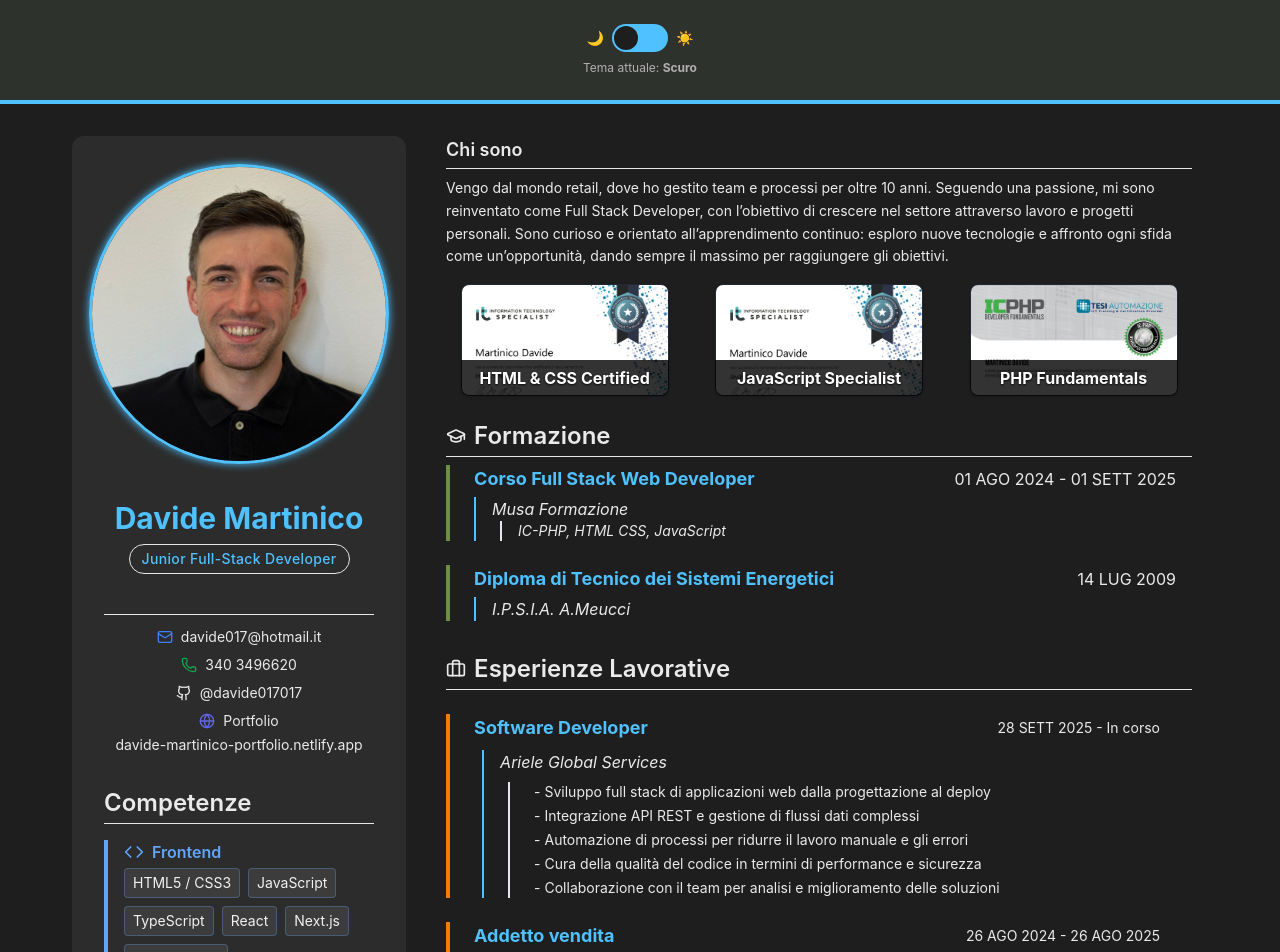
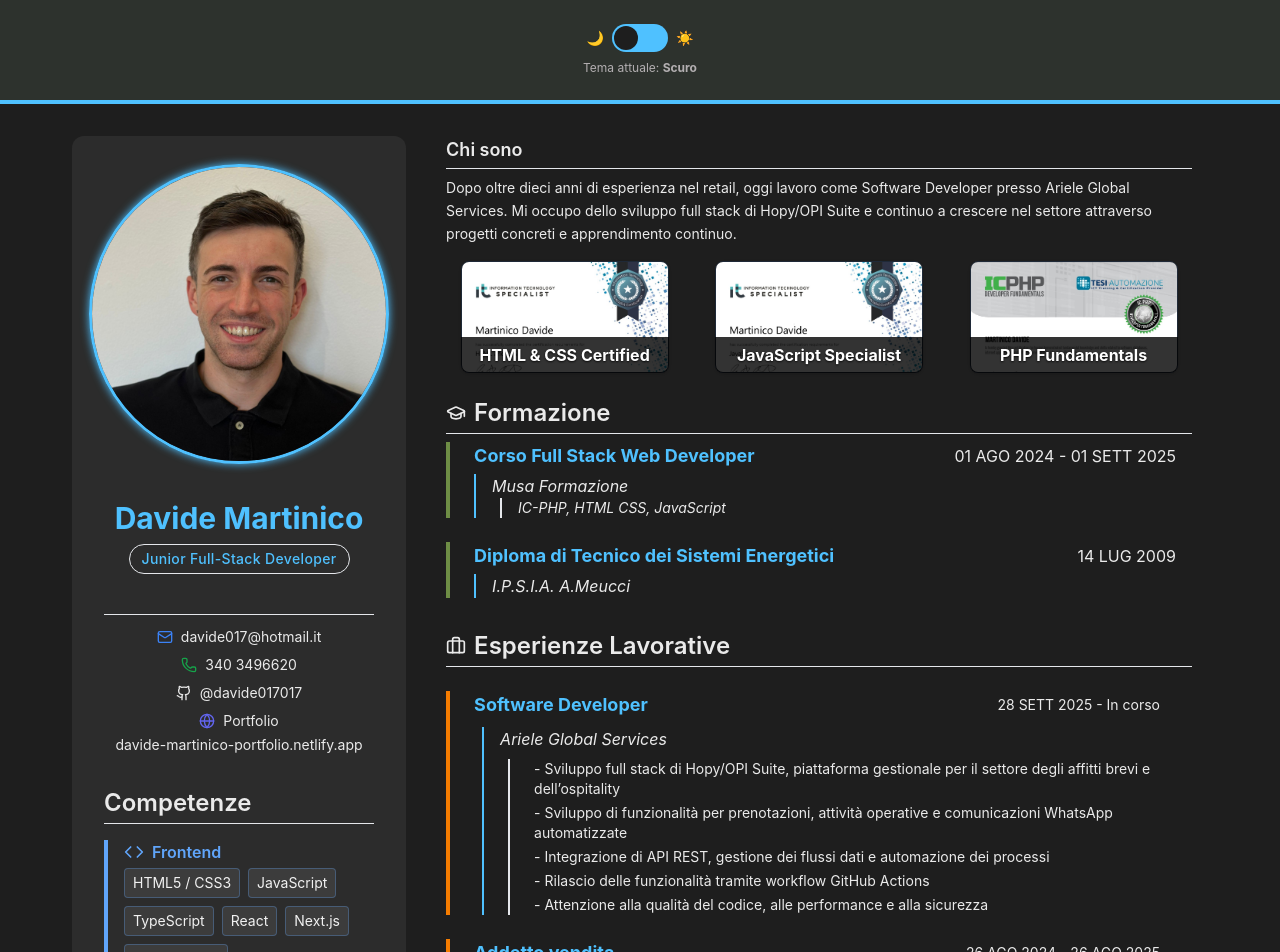
Before and after one commit to davide017017/MyCv-React-Public, a React (Vite) app: page / in a window 1280 px wide. Shown: the top 952 px of the page. Built offline with nearby package versions, Linux system fonts and the light colour scheme.

Commit message:
Aggiorna descrizione e mansioni del CV

```diff
--- a/src/data/cvData.ts
+++ b/src/data/cvData.ts
@@ -23,11 +23,11 @@ export const cvData: CvData = {
   //     ad affrontare ogni ostacolo come un'opportunità e a dare il massimo
   //     per raggiungere gli obiettivi, senza paura di mettermi in gioco.`,
 
-  aboutMe: `Vengo dal mondo retail, dove ho gestito team e processi per oltre 10 anni.
-          Seguendo una passione, mi sono reinventato come Full Stack Developer, con l’obiettivo
-          di crescere nel settore attraverso lavoro e progetti personali.
-          Sono curioso e orientato all’apprendimento continuo: esploro nuove tecnologie e
-          affronto ogni sfida come un’opportunità, dando sempre il massimo per raggiungere gli obiettivi.`,
+  aboutMe: `Dopo oltre dieci anni di esperienza nel retail,
+      oggi lavoro come Software Developer presso Ariele Global Services.
+      Mi occupo dello sviluppo full stack di Hopy/OPI Suite
+      e continuo a crescere nel settore attraverso progetti concreti
+      e apprendimento continuo.`,
 
   education: [
     {
@@ -49,11 +49,11 @@ export const cvData: CvData = {
       company: 'Ariele Global Services',
       date: '28 SETT 2025 - In corso ',
       duties: [
-        'Sviluppo full stack di applicazioni web dalla progettazione al deploy',
-        'Integrazione API REST e gestione di flussi dati complessi',
-        'Automazione di processi per ridurre il lavoro manuale e gli errori',
-        'Cura della qualità del codice in termini di performance e sicurezza',
-        'Collaborazione con il team per analisi e miglioramento delle soluzioni',
+        'Sviluppo full stack di Hopy/OPI Suite, piattaforma gestionale per il settore degli affitti brevi e dell’ospitality',
+        'Sviluppo di funzionalità per prenotazioni, attività operative e comunicazioni WhatsApp automatizzate',
+        'Integrazione di API REST, gestione dei flussi dati e automazione dei processi',
+        'Rilascio delle funzionalità tramite workflow GitHub Actions',
+        'Attenzione alla qualità del codice, alle performance e alla sicurezza',
       ],
     },
     {
```
